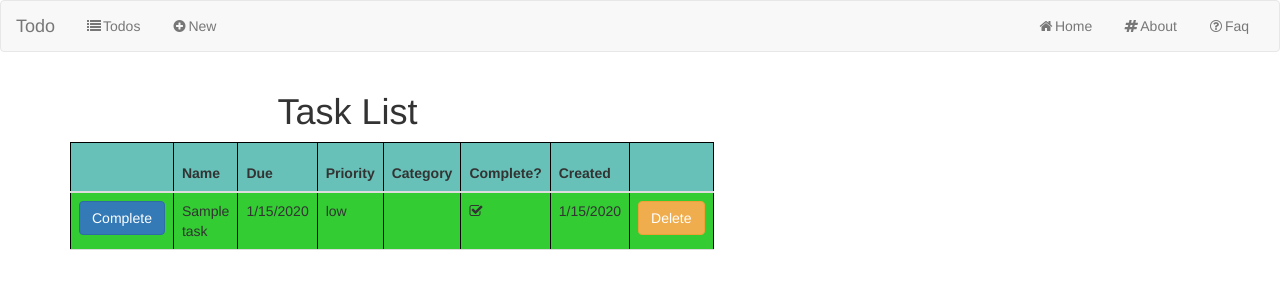
After one commit to NithyaRao/todo, a Node server app: page /tasks in a window 1280 px wide. The commit adds this page. Shown: the top 300 px of the page. Run offline with Node 20, Linux system fonts and the light colour scheme; tables that the repository leaves empty hold one stand-in row (values such as "Sample post"); some libraries are stand-ins or nearby versions.

Commit message:
Completed Todo list

```diff
--- /dev/null
+++ b/data/categories.json
@@ -0,0 +1,4 @@
+[
+  {"name": "home"},
+  {"name": "work"}
+]
--- /dev/null
+++ b/data/priorities.json
@@ -0,0 +1,4 @@
+[
+  { "name": "high", "color": "#ff0000", "value": 3 },
+  { "name": "low", "color": "#33cc33", "value": 1 }
+]
--- a/package.json
+++ b/package.json
@@ -32,9 +32,12 @@
     "body-parser": "^1.15.2",
     "compression": "^1.6.2",
     "express": "^4.14.0",
+    "fs": "0.0.2",
     "mongoose": "^4.5.1",
+    "path": "^0.12.7",
     "pug": "^2.0.0-beta3",
     "request": "^2.72.0",
+    "uuid": "^2.0.2",
     "winston": "^2.2.0"
   }
 }
--- /dev/null
+++ b/src/controllers/tasks.js
@@ -0,0 +1,59 @@
+/* eslint-disable new-cap */
+
+import express from 'express';
+import Task from '../models/task';
+import Priority from '../models/priority';
+import Category from '../models/category';
+import ShowTask from '../models/showtask';
+const router = module.exports = express.Router();
+
+router.get('/', (req, res) => {
+  Task.find({}, (err, tasks) => {
+    const priorities = Priority.find();
+    const showTasks = tasks.map(t => new ShowTask(t, priorities));
+    console.log('tasks:', showTasks);
+    res.render('tasks/index', { showTasks });
+  });
+});
+
+router.get('/new', (req, res) => {
+  const priorities = Priority.find();
+  const categories = Category.find();
+  res.render('tasks/new', { priorities, categories });
+});
+
+router.get('/:id/edit', (req, res) => {
+  // const alien = Alien.find(req.params.id);
+  res.render('tasks/new');
+});
+
+router.post('/:id', (req, res) => {
+  // const alien = Alien.find(req.params.id);
+  res.render('/tasks');
+});
+
+router.post('/:id/complete', (req, res) => {
+  const query = req.params.id;
+  Task.findByIdAndUpdate(query, { isComplete: true }, (err, task) => {
+    console.log('findone:', err, task);
+    res.redirect('/tasks');
+  });
+});
+
+router.post('/', (req, res) => {
+  // const alien = new Alien(req.body);
+  // alien.save();     // sync call
+  const task = new Task(req.body);
+  task.save(err => {
+    res.redirect('/tasks');
+  });
+});
+
+router.post('/:id/delete', (req, res) => {
+  Task.remove({ _id: req.params.id }, (err) => {
+    if (!err) {
+      console.log('Successfully deleted');
+    }
+    res.redirect('/tasks');
+  });
+});
--- /dev/null
+++ b/src/models/priority.js
@@ -0,0 +1,16 @@
+/* eslint-disable func-names*/
+// import fs from 'fs';
+// import path from 'path';
+// const file = path.join(__dirname, '../../data/priorities.json');
+// const data = fs.readFileSync(file, { encoding: 'utf8' });
+const data = require('../../data/priorities.json');
+
+function Priority() {
+}
+
+Priority.find = function () {
+  return data;
+};
+
+
+module.exports = Priority;
--- /dev/null
+++ b/src/models/showtask.js
@@ -0,0 +1,11 @@
+/* eslint-disable no-underscore-dangle */
+
+function ShowTask(task, priorities) {
+  this.id = task._id;
+  this.name = task.name;
+  this.due = task.due.toLocaleDateString();
+  this.priority = priorities.find(p => p.value === task.priority);
+  this.isComplete = task.isComplete;
+  this.createdAt = task.createdAt.toLocaleDateString();
+}
+module.exports = ShowTask;
--- a/src/server.js
+++ b/src/server.js
@@ -23,5 +23,6 @@ app.listen(port, () => {
 });
 
 app.use('/', require('./controllers/home'));
+app.use('/tasks', require('./controllers/tasks'));
 
 module.exports = app;
--- a/static/style.css
+++ b/static/style.css
@@ -0,0 +1,12 @@
+table, th, td {
+   border: 1px solid black;
+}
+table {
+  width: 100%;
+}
+th, td {
+  height: 50px;
+  text-align: left;
+  padding: 15px;
+  border-bottom: 1px solid #ddd;
+}
--- a/views/shared/nav.pug
+++ b/views/shared/nav.pug
@@ -6,9 +6,15 @@ nav.navbar.navbar-default
         span.icon-bar
         span.icon-bar
         span.icon-bar
-      a.navbar-brand(href='/') Template
+      a.navbar-brand(href='/') Todo
     #bs-example-navbar-collapse-1.collapse.navbar-collapse
       ul.nav.navbar-nav
+        li: a(href='/tasks')
+          i.fa.fa-list.fa-fw
+          span Todos
+        li: a(href='/tasks/new')
+          i.fa.fa-plus-circle.fa-fw
+          span New
       ul.nav.navbar-nav.navbar-right
         li: a(href='/')
           i.fa.fa-home.fa-fw
--- a/views/shared/template.pug
+++ b/views/shared/template.pug
@@ -4,7 +4,7 @@ html(lang='en')
     meta(charset='utf-8')
     meta(http-equiv='X-UA-Compatible', content='IE=edge')
     meta(name='viewport', content='width=device-width, initial-scale=1')
-    title Template
+    title ToDo
     link(href='/vendor/font-awesome/css/font-awesome.min.css', rel='stylesheet')
     link(href='/vendor/bootstrap/dist/css/bootstrap.min.css', rel='stylesheet')
     link(href='/style.css', rel='stylesheet')
--- /dev/null
+++ b/views/tasks/index.pug
@@ -0,0 +1,41 @@
+extends  ../shared/template
+block content
+  .row
+    .col-xs-6
+      h1.text-center Task List
+      table.table.table-striped
+        thead(style='background-color:#67C1B8')
+          tr
+            th
+            th Name
+            th Due
+            th Priority
+            th Category
+            th Complete?
+            th Created
+            th
+        tbody
+          each task in showTasks
+            tr(style='background-color:' + task.priority.color)
+              td
+                form(action='/tasks/' + task.id + '/complete', method='post')
+                  button.btn.btn-primary(type='submit') Complete
+              td
+                =task.name
+              td
+                =task.due
+              td
+                =task.priority.name
+              td
+                =task.category
+              td
+                if task.isComplete
+                    i.fa.fa-check-square-o(aria-hidden='true')
+                else
+                    i.fa.fa-square-o(aria-hidden='true')
+              td
+                =task.createdAt
+              td
+                form(action='/tasks/' + task.id + '/delete', method='post')
+                  button.btn.btn-warning(type='submit') Delete
+    .col-xs-6
```
Also changed, not shown: src/models/category.js (added, +27 -0 lines), src/models/task.js (added, +63 -0 lines), views/tasks/new.pug (added, +30 -0 lines).
